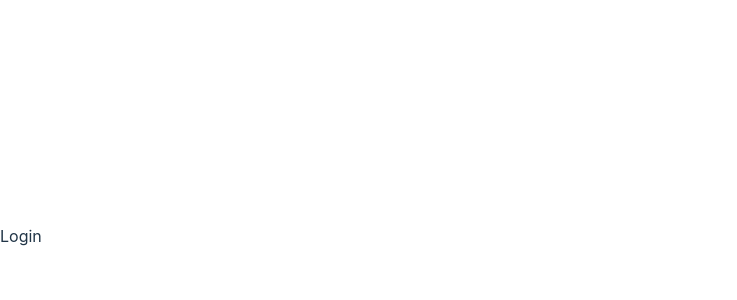
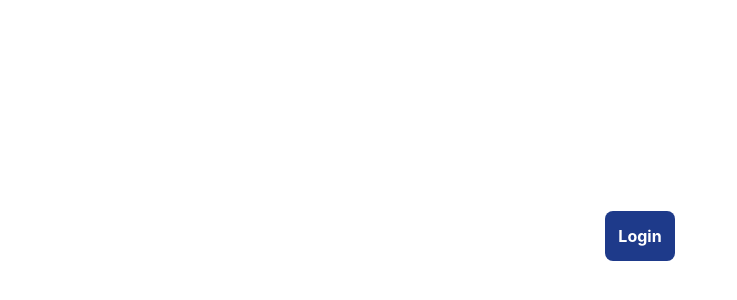
Before and after one commit to BagasDhitya/jcwdol015, a React (Vite) app: page /auth/login in a window 1280 px wide. Shown: the part 164-464 px from the top of the page, without its empty margins (0-737 px from the left). Built offline with nearby package versions, Linux system fonts and the light colour scheme.

Commit message:
add : custom hooks feature

```diff
--- /dev/null
+++ b/src/hooks/useCustomNavigate.js
@@ -0,0 +1,13 @@
+import { useNavigate } from "react-router-dom";
+
+function useCustomNavigate() {
+  const navigate = useNavigate();
+
+  function navigateTo(path) {
+    navigate(path);
+  }
+
+  return { navigateTo };
+}
+
+export default useCustomNavigate;
--- a/src/pages/auth/login/index.jsx
+++ b/src/pages/auth/login/index.jsx
@@ -1,7 +1,18 @@
-import React from "react";
+import useCustomNavigate from "../../../hooks/useCustomNavigate";
 
-const Login = () => {
-  return <div>Login</div>;
-};
+function Login() {
+  const { navigateTo } = useCustomNavigate();
+
+  return (
+    <main className="bg-white w-screen h-screen flex flex-col justify-center items-center">
+      <button
+        onClick={() => navigateTo("/")}
+        className="bg-blue-900 text-white font-bold p-3 flex justify-center items-center"
+      >
+        Login
+      </button>
+    </main>
+  );
+}
 
 export default Login;
```
